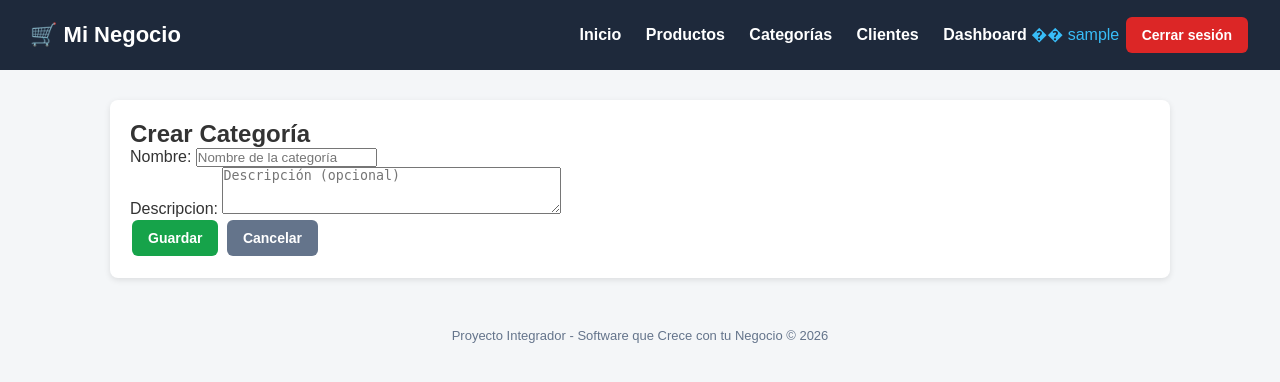
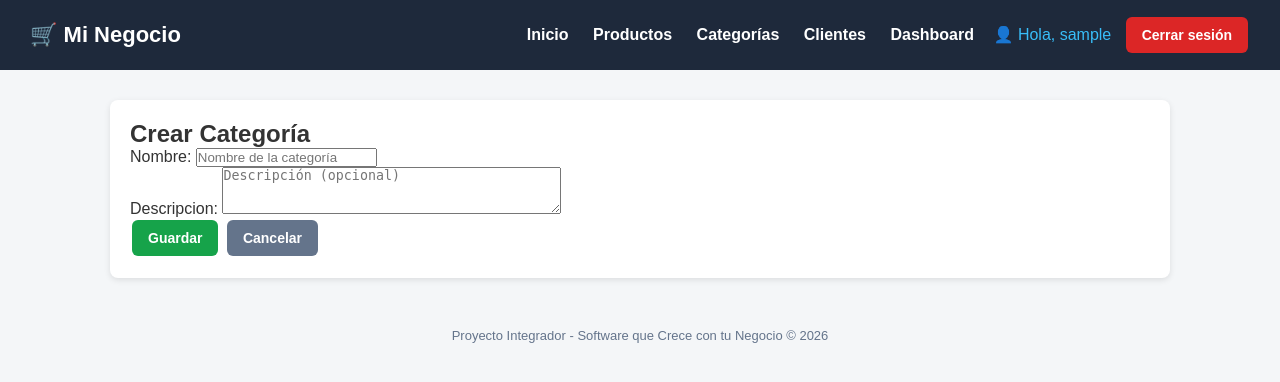
Before and after one commit to lajr100507hmcgnca6-svg/mi-negocio-en-Django, a Django app: page /categorias/crear/ in a window 1280 px wide. Shown: the top 382 px of the page. Run offline with Django 5.2, Linux system fonts and the light colour scheme; the visitor is signed in with stand-in values (Sample User, id 1).

Commit message:
Primer commit: Proyecto integrador con CRUD, Login y Dashboard

```diff
--- /dev/null
+++ b/static/css/styles.css
@@ -0,0 +1,11 @@
+:root {
+ --color-primary: #______;
+ --color-secondary: #______;
+ --color-bg: #______;
+ --color-text: #______;
+ --radius: 8px;
+ --space: 1rem;
+}
+@media (max-width: 768px) {
+ /* menú colapsado, tablas en tarjetas, etc. */
+}
--- a/templates/base.html
+++ b/templates/base.html
@@ -1,21 +1,23 @@
+{% load static %}
 <!DOCTYPE html>
 <html lang="es">
 <head>
     <meta charset="UTF-8">
     <meta name="viewport" content="width=device-width, initial-scale=1.0">
     <title>{% block title %}Mi Negocio{% endblock %}</title>
+    <link rel="stylesheet" href="{% static 'css/styles.css' %}">
     <style>
         * { margin: 0; padding: 0; box-sizing: border-box; }
         body { font-family: Arial, sans-serif; background: #f4f6f8; color: #333; }
-        header {
+        header.site-header {
             background: #1e293b; color: #fff; padding: 15px 30px;
             display: flex; justify-content: space-between; align-items: center;
         }
-        header h1 { font-size: 22px; }
-        header nav a {
+        header.site-header .logo { font-size: 22px; font-weight: bold; color: #fff; text-decoration: none; }
+        header.site-header nav a {
             color: #fff; text-decoration: none; margin-left: 20px; font-weight: bold;
         }
-        header nav a:hover { color: #38bdf8; }
+        header.site-header nav a:hover { color: #38bdf8; }
         .container { max-width: 1100px; margin: 30px auto; padding: 0 20px; }
         .card {
             background: #fff; border-radius: 8px; padding: 20px;
@@ -39,45 +41,44 @@
         .messages li { padding: 10px; border-radius: 6px; margin-bottom: 8px; }
         .messages .success { background: #dcfce7; color: #166534; }
         .messages .error { background: #fee2e2; color: #991b1b; }
-        footer { text-align: center; padding: 20px; color: #64748b; font-size: 13px; }
+        footer.site-footer { text-align: center; padding: 20px; color: #64748b; font-size: 13px; }
     </style>
 </head>
 <body>
-    <header>
-        <h1>🛒 Mi Negocio</h1>
-        <nav>
+    <header class="site-header">
+        <a href="{% url 'inicio' %}" class="logo">🛒 Mi Negocio</a>
         <nav>
             <a href="{% url 'inicio' %}">Inicio</a>
             <a href="{% url 'lista_productos' %}">Productos</a>
- <a href="{% url 'lista_categorias' %}">Categorías</a>  <a href="{% url 'lista_clientes' %}">Clientes</a>
+            <a href="{% url 'lista_categorias' %}">Categorías</a>
+            <a href="{% url 'lista_clientes' %}">Clientes</a>
             {% if user.is_authenticated %}
                 <a href="{% url 'dashboard' %}">Dashboard</a>
- <span style="color:#38bdf8;">�� {{ user.username }}</span>  <form action="{% url 'logout' %}" method="post" style="display:inline ;">
+                <span style="color:#38bdf8; margin-left: 15px;">👤 Hola, {{ user.username }}</span>
+                <form action="{% url 'logout' %}" method="post" style="display:inline;">
                     {% csrf_token %}
- <button type="submit" class="btn btn-danger" style="margin-left:10p x;">Cerrar sesión</button>
+                    <button type="submit" class="btn btn-danger" style="margin-left:10px;">Cerrar sesión</button>
                 </form>
             {% else %}
                 <a href="{% url 'login' %}">Iniciar sesión</a>
             {% endif %}
         </nav>
-
-        </nav>
     </header>
 
-    <div class="container">
+    <main class="container">
         {% if messages %}
             <ul class="messages">
                 {% for message in messages %}
-                    <li class="{{ message.tags }}">{{ message }}</li>
+                    <li class="message {{ message.tags }}">{{ message }}</li>
                 {% endfor %}
             </ul>
         {% endif %}
 
         {% block content %}{% endblock %}
-    </div>
+    </main>
 
-    <footer>
-        Proyecto Integrador - Software que Crece con tu Negocio &copy; {% now "Y" %}
+    <footer class="site-footer">
+        <p>Proyecto Integrador - Software que Crece con tu Negocio &copy; {% now "Y" %}</p>
     </footer>
 </body>
 </html>
```
Lines whose indentation alone changed are shown as unchanged.
